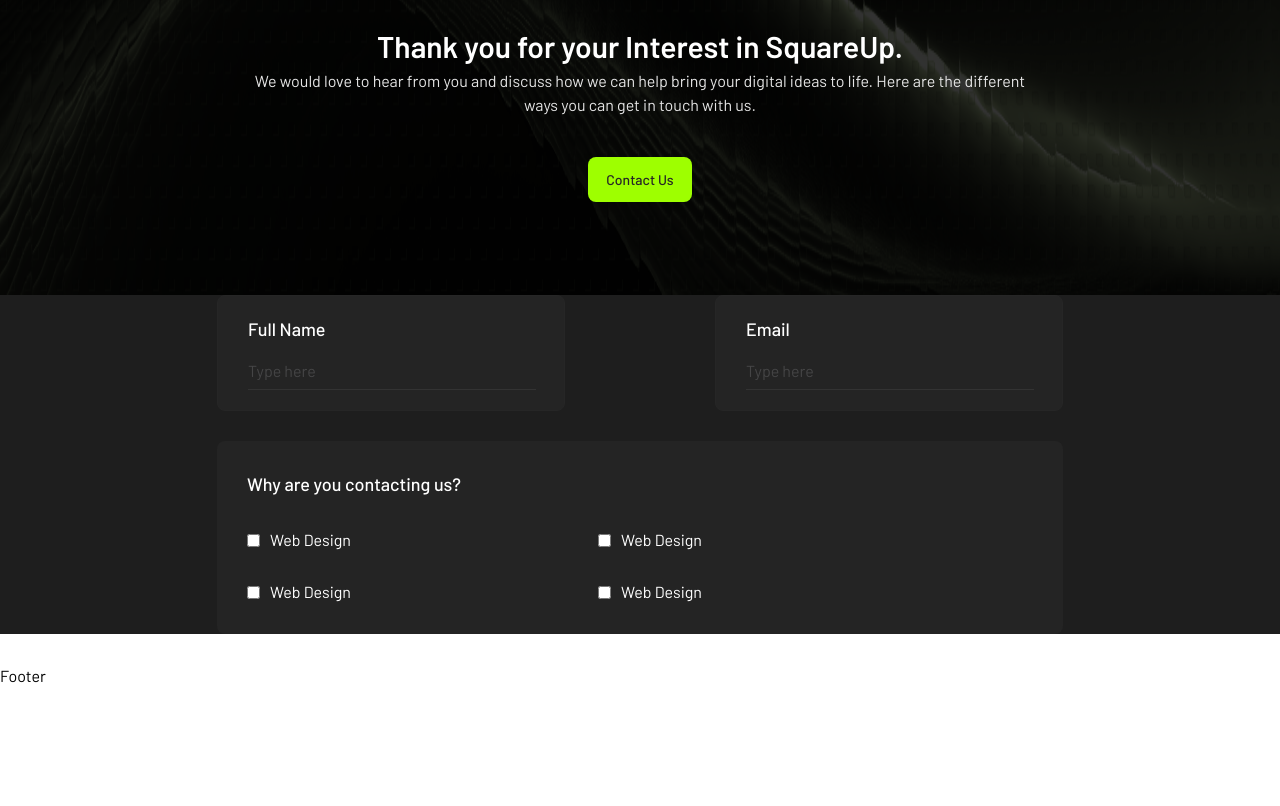
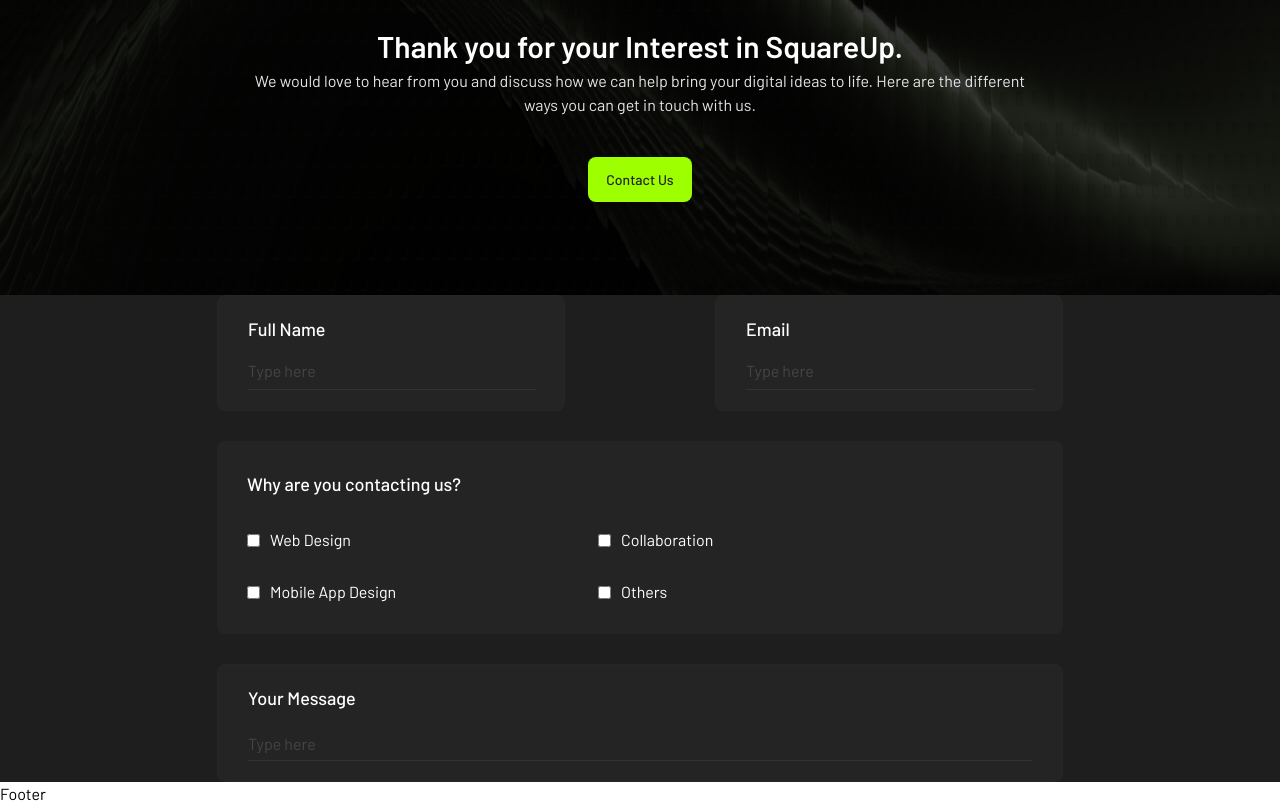
Before and after one commit to Ellham-dev/product-studio-with-react, a React (Vite) app: page / in a window 1280 px wide. Shown: the part 4437-5243 px from the top of the page. Before the commit the page ends 5125 px from the top, so only its background shows below. Built offline with nearby package versions, Linux system fonts and the light colour scheme.

Commit message:
massege part complete

```diff
--- a/src/components/Contact.jsx
+++ b/src/components/Contact.jsx
@@ -24,19 +24,24 @@
             </div>
             <div className="flex items-center gap-x-2.5 w-[323px]">
             <input type="checkbox" className=''/>
-            <p className='text-base leading-[150%] text-white'>Web Design</p>
+            <p className='text-base leading-[150%] text-white'>Collaboration</p>
             </div>
             <div className="flex items-center gap-x-2.5 w-[323px]">
             <input type="checkbox" className=''/>
-            <p className='text-base leading-[150%] text-white'>Web Design</p>
+            <p className='text-base leading-[150%] text-white'>Mobile App Design</p>
             </div>
             <div className="flex items-center gap-x-2.5 w-[323px]">
             <input type="checkbox" className=''/>
-            <p className='text-base leading-[150%] text-white'>Web Design</p>
+            <p className='text-base leading-[150%] text-white'>Others</p>
             </div>
             </div>
           </div>
+          <div className="border border-[#262626] w-full bg-[#242424] rounded-lg px-[30px] py-5">
+          <h6 className='text-lg leading-[150%] font-medium text-white mb-5'>Your Message</h6>
+          <input type="text" placeholder='Type here' className='text-base leading-[150%] text-[#656567] border-b border-[#333333] w-full outline-none pb-1'/>
         </div>
+        </div>
+
       </section>
     </>
   )
```
